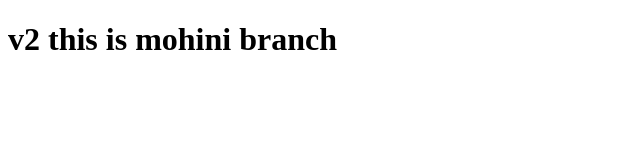
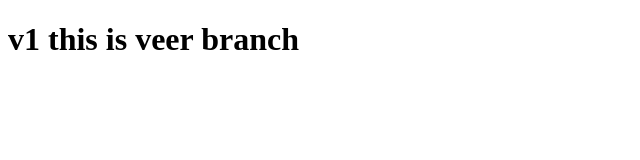
Before and after one commit to mohinikatake160/demo, a plain HTML site: page index.html in a window 1280 px wide. Shown: the whole page, without its empty margins (0-640 px from the left). Drawn offline with Linux system fonts and the light colour scheme.

Commit message:
v1 veer branch

```diff
--- a/index.html
+++ b/index.html
@@ -6,7 +6,7 @@
     <title>Document</title>
 </head>
 <body>
-    <h1>v2 this is mohini branch</h1>
+    <h1>v1 this is veer branch</h1>
 
 </body>
 </html>
```
Also changed, not shown: 1 other file.
